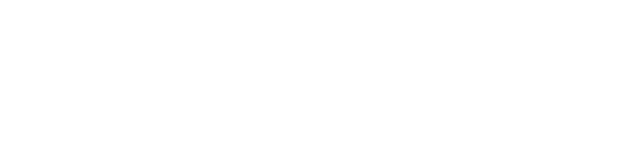
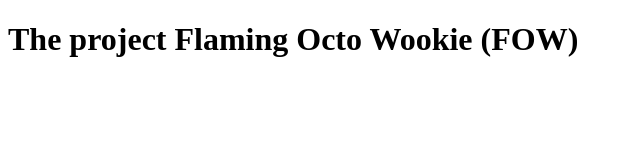
Before and after one commit to emmerson/flaming-octo-wookie, a plain HTML site: page index.html in a window 1280 px wide. Shown: the whole page, without its empty margins (0-640 px from the left). Drawn offline with Linux system fonts and the light colour scheme.

Commit message:
Update index.html

```diff
--- a/index.html
+++ b/index.html
@@ -2,8 +2,9 @@
 <html lang="en">
     <head>
         <meta charset="utf-8">
-        <title></title>
+        <title>Project Flaming Octo Wookie</title>
     </head>
     <body>
+        <h1>The project Flaming Octo Wookie (FOW)</h1>
     </body>
 </html>
```
